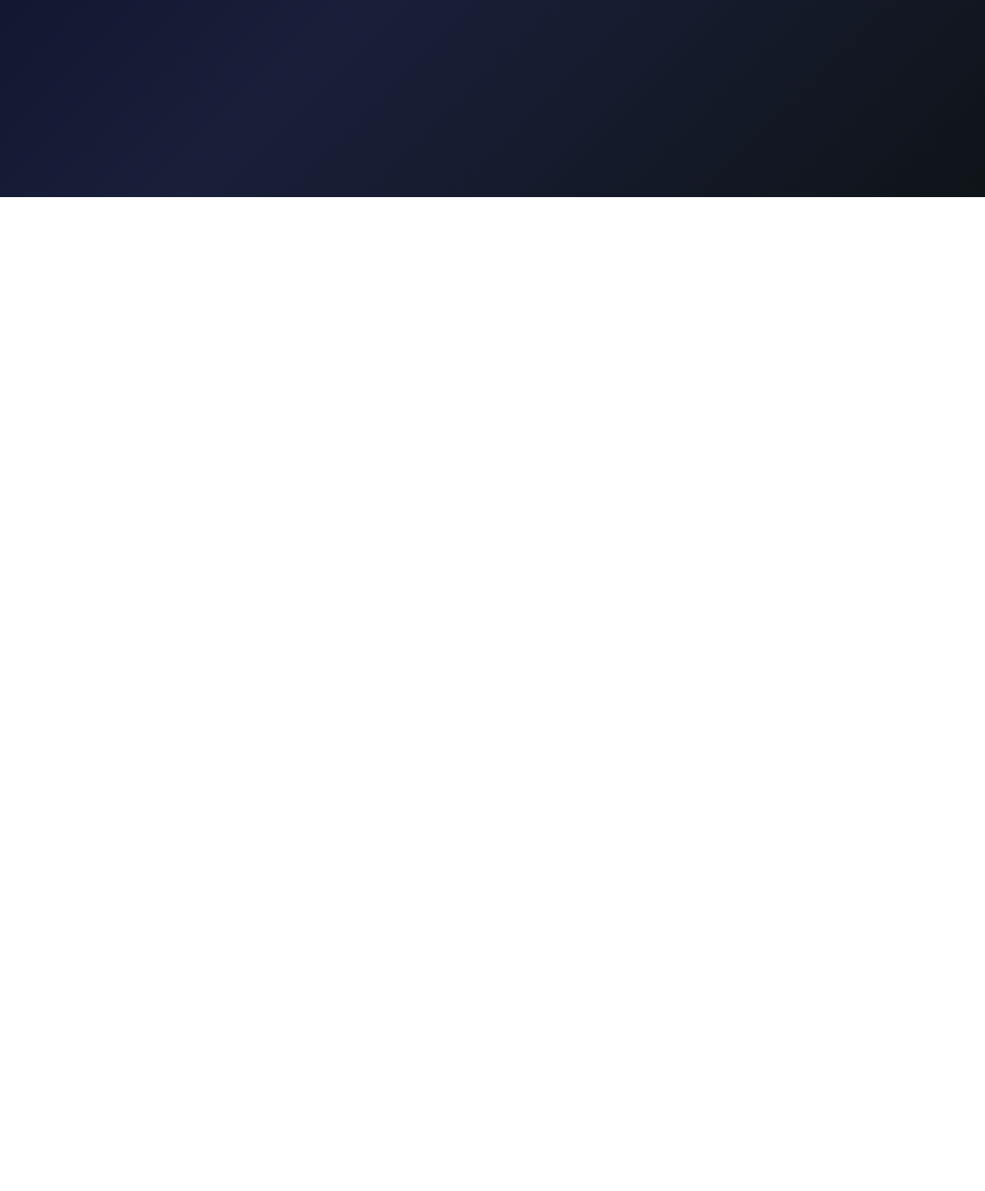
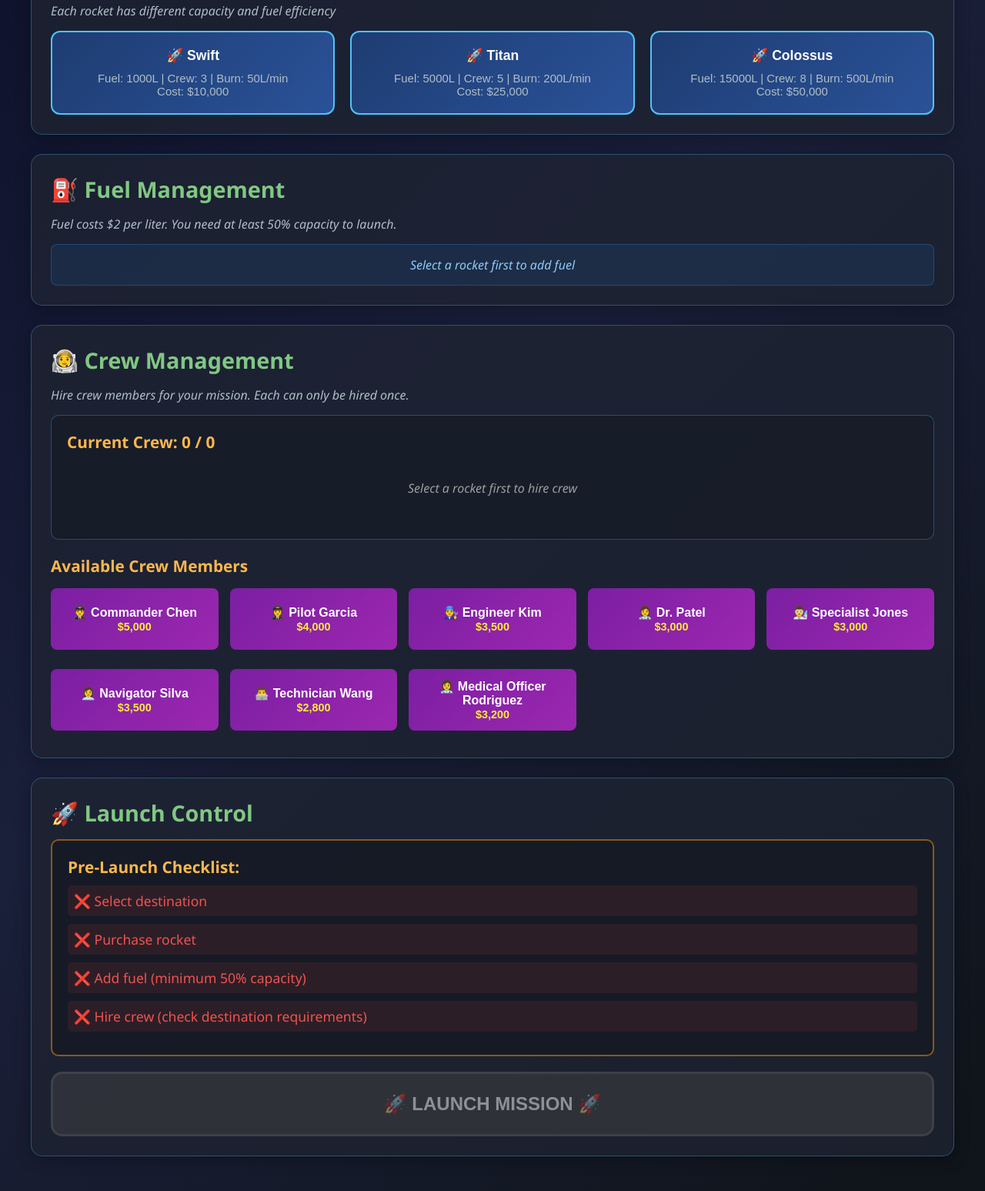
Before and after one commit to jlp-personal/rocket-game, a website with bundled scripts: page index.html in a window 1280 px wide. Shown: the part 544-2091 px from the top of the page at 77% size. Before the commit the page ends 800 px from the top, so only its background shows below. Built offline with nearby package versions, Linux system fonts and the light colour scheme.

Commit message:
Update index.html
Updated to match updated game logic.

```diff
--- a/index.html
+++ b/index.html
@@ -14,9 +14,47 @@
             Budget: $<span id="budget">50000</span>
         </div>
 
+        <!-- Mission Destinations - CHOOSE FIRST -->
+        <div id="destinations-section" class="section">
+            <h2>🎯 Mission Destinations</h2>
+            <p class="section-intro">Choose your destination first, then plan your mission!</p>
+            <div class="destination-options">
+                <button class="destination-btn" data-destination="ISS">
+                    🛸 International Space Station<br>
+                    <span class="destination-specs">
+                        Distance: 100km | Min Crew: 2 | Reward: $10,000
+                    </span>
+                </button>
+                <button class="destination-btn" data-destination="Moon">
+                    🌙 Moon<br>
+                    <span class="destination-specs">
+                        Distance: 500km | Min Crew: 3 | Reward: $50,000
+                    </span>
+                </button>
+                <button class="destination-btn" data-destination="Mars">
+                    🔴 Mars<br>
+                    <span class="destination-specs">
+                        Distance: 2000km | Min Crew: 4 | Reward: $200,000
+                    </span>
+                </button>
+            </div>
+        </div>
+
+        <!-- Selected Destination Display -->
+        <div id="selected-destination" class="section hidden">
+            <h2>📍 Selected Mission: <span id="destination-name"></span></h2>
+            <div class="mission-requirements">
+                <p><strong>Requirements:</strong></p>
+                <p>• Minimum Crew: <span id="min-crew"></span></p>
+                <p>• Recommended Fuel: <span id="recommended-fuel"></span>L+</p>
+                <p>• Mission Reward: $<span id="mission-reward"></span></p>
+            </div>
+        </div>
+
         <!-- Rocket Selection -->
         <div id="rocket-selection" class="section">
-            <h2>Select Your Rocket</h2>
+            <h2>🚀 Select Your Rocket</h2>
+            <p class="section-intro">Each rocket has different capacity and fuel efficiency</p>
             <div class="rocket-options">
                 <button class="rocket-btn" data-rocket="0">
                     🚀 Swift<br>
@@ -44,7 +82,7 @@
 
         <!-- Current Rocket Status -->
         <div id="rocket-status" class="section hidden">
-            <h2>Current Rocket: <span id="rocket-name"></span></h2>
+            <h2>✅ Current Rocket: <span id="rocket-name"></span></h2>
 
             <div class="status-panel">
                 <h3>⛽ Fuel Status</h3>
@@ -52,71 +90,99 @@
                     <div class="fuel-level" id="fuel-level"></div>
                 </div>
                 <p>Fuel: <span id="fuel-current">0</span> / <span id="fuel-max">0</span> liters (<span id="fuel-percent">0</span>%)</p>
+            </div>
 
+            <div class="status-panel">
+                <h3>👨‍🚀 Crew Status</h3>
+                <p>Crew: <span id="crew-count">0</span> / <span id="crew-max">0</span></p>
+                <div id="crew-list" class="crew-list"></div>
+            </div>
+        </div>
+
+        <!-- Fuel Management -->
+        <div id="fuel-section" class="section">
+            <h2>⛽ Fuel Management</h2>
+            <p class="section-intro">Fuel costs $2 per liter. You need at least 50% capacity to launch.</p>
+            <div id="fuel-status-preview" class="info-box">
+                <p><em>Select a rocket first to add fuel</em></p>
+            </div>
+            <div id="fuel-controls" class="hidden">
+                <div class="fuel-gauge">
+                    <div class="fuel-level" id="fuel-level-main"></div>
+                </div>
+                <p>Fuel: <span id="fuel-current-main">0</span> / <span id="fuel-max-main">0</span> liters (<span id="fuel-percent-main">0</span>%)</p>
                 <div class="fuel-controls">
                     <button onclick="game.addFuel(500)">Add 500L ($1,000)</button>
                     <button onclick="game.addFuel(1000)">Add 1000L ($2,000)</button>
                     <button onclick="game.fillTank()">Fill Tank</button>
                 </div>
             </div>
+        </div>
 
-            <div class="status-panel">
-                <h3>👨‍🚀 Crew Status</h3>
-                <p>Crew: <span id="crew-count">0</span> / <span id="crew-max">0</span></p>
-                <div id="crew-list" class="crew-list"></div>
+        <!-- Crew Management -->
+        <div id="crew-section" class="section">
+            <h2>👨‍🚀 Crew Management</h2>
+            <p class="section-intro">Hire crew members for your mission. Each can only be hired once.</p>
 
-                <div class="crew-controls">
-                    <h4>Available Crew Members</h4>
+            <div id="current-crew-display" class="crew-display">
+                <h3>Current Crew: <span id="crew-count-main">0</span> / <span id="crew-max-main">0</span></h3>
+                <div id="crew-list-main" class="crew-list">
+                    <p class="no-crew">Select a rocket first to hire crew</p>
+                </div>
+            </div>
+
+            <div class="crew-controls">
+                <h3>Available Crew Members</h3>
+                <div class="crew-grid">
                     <button onclick="game.addCrewMember('Commander Chen', 5000)">
-                        👨‍✈️ Commander Chen ($5,000)
+                        👨‍✈️ Commander Chen<br>
+                        <span class="crew-cost">$5,000</span>
                     </button>
                     <button onclick="game.addCrewMember('Pilot Garcia', 4000)">
-                        👩‍✈️ Pilot Garcia ($4,000)
+                        👩‍✈️ Pilot Garcia<br>
+                        <span class="crew-cost">$4,000</span>
                     </button>
                     <button onclick="game.addCrewMember('Engineer Kim', 3500)">
-                        👨‍🔧 Engineer Kim ($3,500)
+                        👨‍🔧 Engineer Kim<br>
+                        <span class="crew-cost">$3,500</span>
                     </button>
                     <button onclick="game.addCrewMember('Dr. Patel', 3000)">
-                        👩‍⚕️ Dr. Patel ($3,000)
+                        👩‍⚕️ Dr. Patel<br>
+                        <span class="crew-cost">$3,000</span>
                     </button>
                     <button onclick="game.addCrewMember('Specialist Jones', 3000)">
-                        👨‍🔬 Specialist Jones ($3,000)
+                        👨‍🔬 Specialist Jones<br>
+                        <span class="crew-cost">$3,000</span>
                     </button>
                     <button onclick="game.addCrewMember('Navigator Silva', 3500)">
-                        👩‍💼 Navigator Silva ($3,500)
+                        👩‍💼 Navigator Silva<br>
+                        <span class="crew-cost">$3,500</span>
                     </button>
                     <button onclick="game.addCrewMember('Technician Wang', 2800)">
-                        👨‍💻 Technician Wang ($2,800)
+                        👨‍💻 Technician Wang<br>
+                        <span class="crew-cost">$2,800</span>
                     </button>
                     <button onclick="game.addCrewMember('Medical Officer Rodriguez', 3200)">
-                        👩‍⚕️ Medical Officer Rodriguez ($3,200)
+                        👩‍⚕️ Medical Officer Rodriguez<br>
+                        <span class="crew-cost">$3,200</span>
                     </button>
                 </div>
             </div>
+        </div>
 
-            <div class="status-panel">
-                <h3>🎯 Mission Destinations</h3>
-                <div class="destination-options">
-                    <button class="destination-btn" onclick="game.launchToDestination('ISS')">
-                        🛸 International Space Station<br>
-                        <span class="destination-specs">
-                            Distance: 100km | Min Crew: 2 | Reward: $10,000
-                        </span>
-                    </button>
-                    <button class="destination-btn" onclick="game.launchToDestination('Moon')">
-                        🌙 Moon<br>
-                        <span class="destination-specs">
-                            Distance: 500km | Min Crew: 3 | Reward: $50,000
-                        </span>
-                    </button>
-                    <button class="destination-btn" onclick="game.launchToDestination('Mars')">
-                        🔴 Mars<br>
-                        <span class="destination-specs">
-                            Distance: 2000km | Min Crew: 4 | Reward: $200,000
-                        </span>
-                    </button>
-                </div>
+        <!-- Launch Control -->
+        <div id="launch-section" class="section">
+            <h2>🚀 Launch Control</h2>
+            <div id="launch-status" class="launch-checklist">
+                <h3>Pre-Launch Checklist:</h3>
+                <p id="check-destination" class="checklist-item unchecked">❌ Select destination</p>
+                <p id="check-rocket" class="checklist-item unchecked">❌ Purchase rocket</p>
+                <p id="check-fuel" class="checklist-item unchecked">❌ Add fuel (minimum 50% capacity)</p>
+                <p id="check-crew" class="checklist-item unchecked">❌ Hire crew (check destination requirements)</p>
             </div>
+            <button id="launch-btn" class="launch-button" onclick="game.attemptLaunch()" disabled>
+                🚀 LAUNCH MISSION 🚀
+            </button>
         </div>
 
         <!-- Messages -->
```
